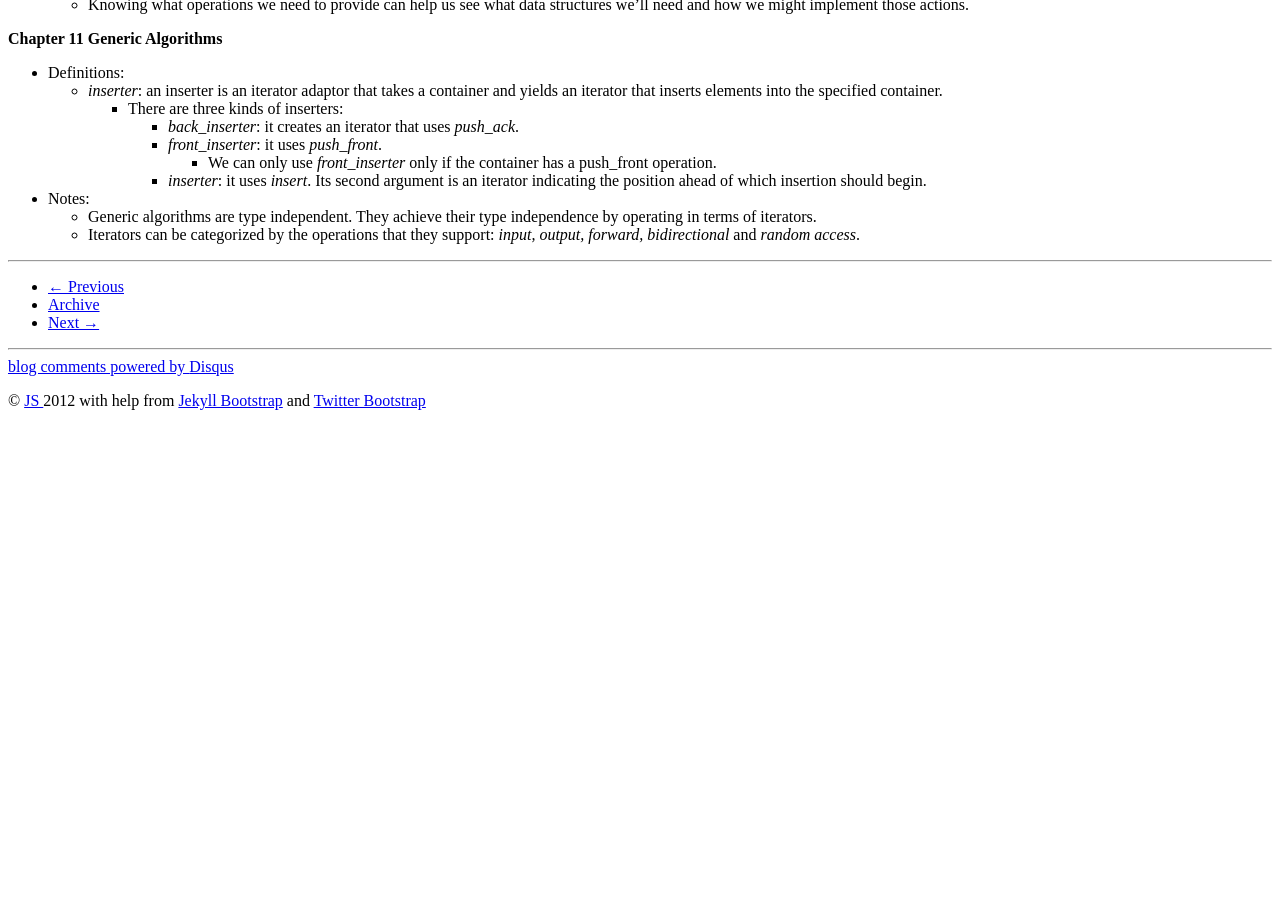
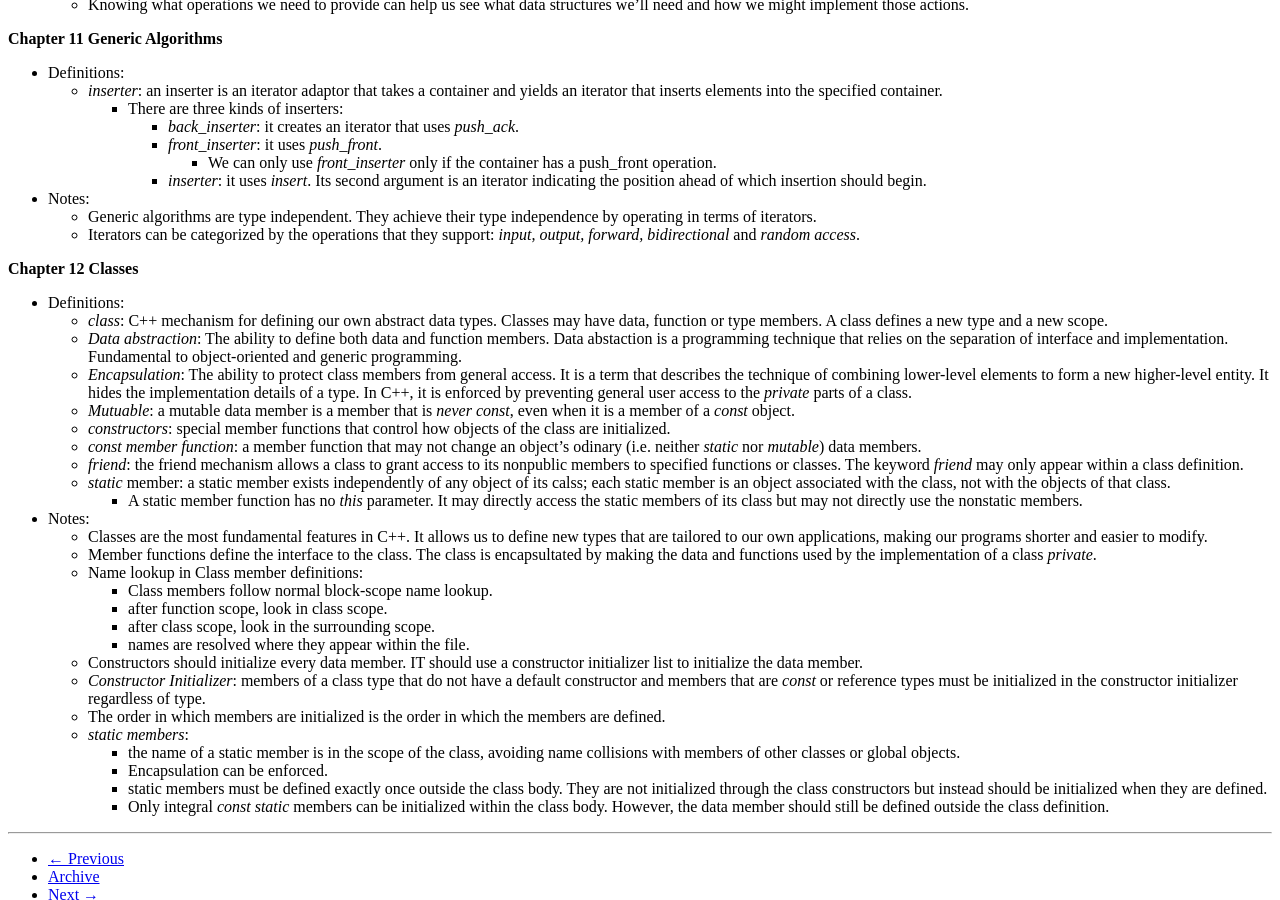
Before and after one commit to 0xAS/0xas.github.com, a Jekyll site: the page built from _posts/2014-11-11-Primer-C++-Ch2-Notes.md, in a window 1280 px wide and 900 px high, scrolled down 6450 px. Built offline with Jekyll 4.4.1, drawn with Linux system fonts in a browser that asks for light colours; comment, search, counter and statistics services are not loaded; before the commit the page ends 6876 px from its top, so only the background shows below that.

Commit message:
test
test

```diff
--- a/_posts/2014-11-11-Primer-C++-Ch2-Notes.md
+++ b/_posts/2014-11-11-Primer-C++-Ch2-Notes.md
@@ -367,3 +367,32 @@ tags : [C++Primer, Basis]
 - Notes:
     + Generic algorithms are type independent. They achieve their type independence by operating in terms of iterators.
     + Iterators can be categorized by the operations that they support: *input, output, forward, bidirectional* and *random access*.
+
+**Chapter 12 Classes**
+
+- Definitions:
+    + *class*: C++ mechanism for defining our own abstract data types. Classes may have data, function or type members. A class defines a new type and a new scope.
+    + *Data abstraction*: The ability to define both data and function members. Data abstaction is a programming technique that relies on the separation of interface and implementation. Fundamental to object-oriented and generic programming.
+    + *Encapsulation*: The ability to protect class members from general access. It is a term that describes the technique of combining lower-level elements to form a new higher-level entity. It hides the implementation details of a type. In C++, it is enforced by preventing general user access to the *private* parts of a class.
+    + *Mutuable*: a mutable data member is a member that is *never const*, even when it is a member of a *const* object.
+    + *constructors*: special member functions that control how objects of the class are initialized.
+    + *const member function*: a member function that may not change an object's odinary (i.e. neither *static* nor *mutable*) data members.
+    + *friend*: the friend mechanism allows a class to grant access to its nonpublic members to specified functions or classes. The keyword *friend* may only appear within a class definition.
+    + *static* member: a static member exists independently of any object of its calss; each static member is an object associated with the class, not with the objects of that class.
+        * A static member function has no *this* parameter. It may directly access the static members of its class but may not directly use the nonstatic members.
+- Notes:
+    + Classes are the most fundamental features in C++. It allows us to define new types that are tailored to our own applications, making our programs shorter and easier to modify.
+    + Member functions define the interface to the class. The class is encapsultated by making the data and functions used by the implementation of a class *private*.
+    + Name lookup in Class member definitions:
+        * Class members follow normal block-scope name lookup.
+        * after function scope, look in class scope.
+        * after class scope, look in the surrounding scope.
+        * names are resolved where they appear within the file.
+    + Constructors should initialize every data member. IT should use a constructor initializer list to initialize the data member.
+    + *Constructor Initializer*: members of a class type that do not have a default constructor and members that are *const* or reference types must be initialized in the constructor initializer regardless of type.
+    + The order in which members are initialized is the order in which the members are defined.
+    + *static members*:
+        * the name of a static member is in the scope of the class, avoiding name collisions with members of other classes or global objects.
+        * Encapsulation can be enforced.
+        * static members must be defined exactly once outside the class body. They are not initialized through the class constructors but instead should be initialized when they are defined.
+        * Only integral *const static* members can be initialized within the class body. However, the data member should still be defined outside the class definition.
```
